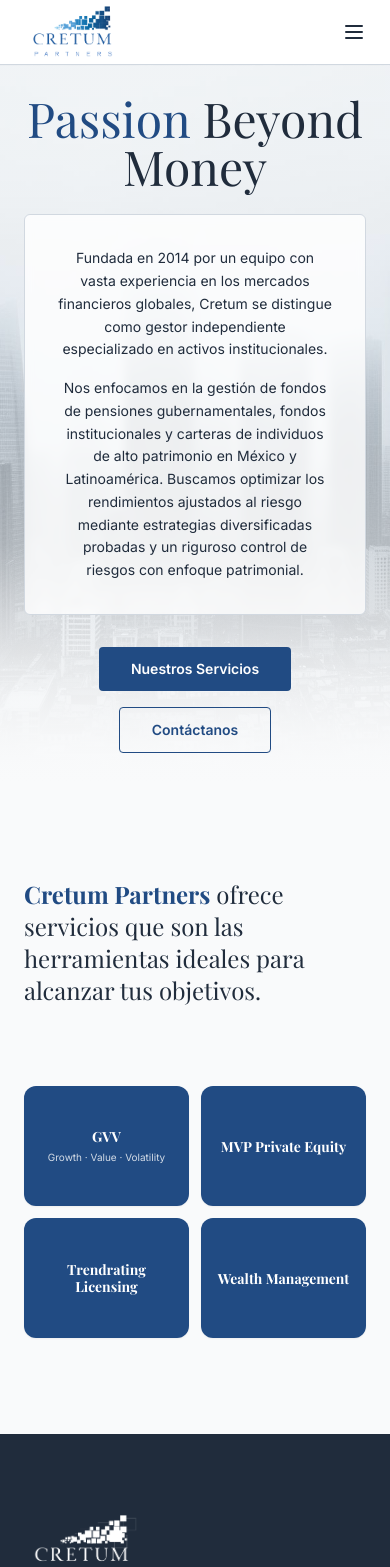
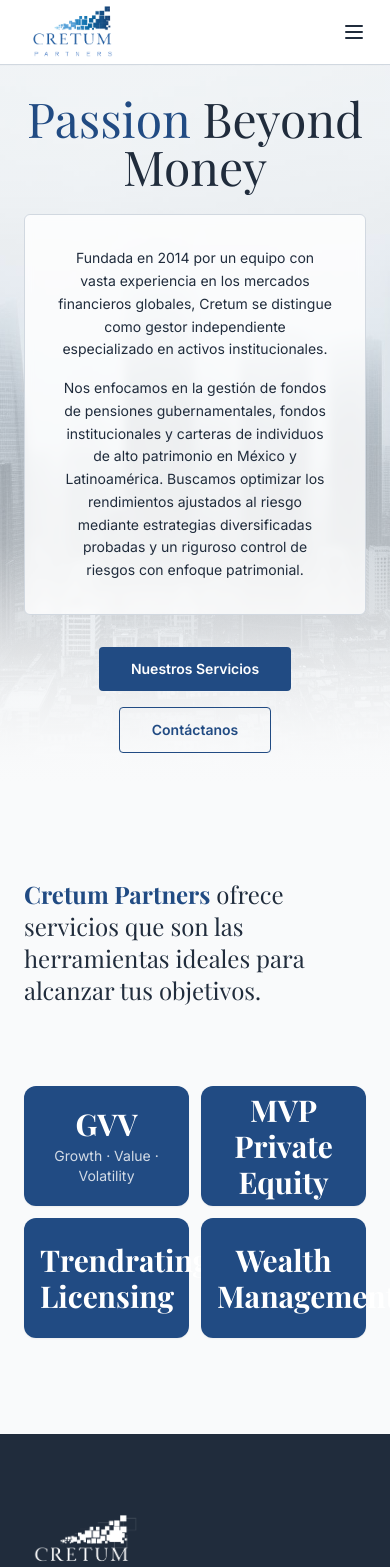
Before and after one commit to ANGEL-0G/Cretum-Website, a React (Vite) app: page / in a window 390 px wide. Shown: the top 1567 px of the page. Built offline with nearby package versions, Linux system fonts and the light colour scheme; the HTML template or start-up script is replaced by a standard one; a web font is replaced by a local one.

Commit message:
Visual edit in Lovable
Edited UI in Lovable

```diff
--- a/src/components/HeroSection.tsx
+++ b/src/components/HeroSection.tsx
@@ -12,7 +12,7 @@ export function HeroSection() {
 
       <div className="relative z-10 max-w-4xl mx-auto px-6 text-center">
         <h1 className="text-5xl md:text-7xl font-serif mb-6 animate-fade-in">
-          <em className="text-primary not-italic">{t("hero.title.1")}</em>{" "}
+          <em className="text-primary not-italic font-serif font-medium">{t("hero.title.1")}</em>{" "}
           <span className="text-foreground">{t("hero.title.2")}</span>
         </h1>
 
@@ -30,6 +30,6 @@ export function HeroSection() {
           </a>
         </div>
       </div>
-    </section>
-  );
+    </section>);
+
 }
--- a/src/components/ServicesSection.tsx
+++ b/src/components/ServicesSection.tsx
@@ -16,8 +16,8 @@ export function ServicesSection() {
   { title: "GVV", subtitle: "Growth · Value · Volatility", onClick: () => setGvvOpen(true) },
   { title: "MVP Private Equity", subtitle: "", onClick: () => setMvpOpen(true) },
   { title: "Trendrating Licensing", subtitle: "", onClick: () => setTrOpen(true) },
-    { title: "Wealth Management", subtitle: "", onClick: () => setWmOpen(true) },
-  ];
+  { title: "Wealth Management", subtitle: "", onClick: () => setWmOpen(true) }];
+
 
   return (
     <section id="servicios" className="py-24 bg-background">
@@ -28,20 +28,20 @@ export function ServicesSection() {
         </h2>
 
         <div className="grid grid-cols-2 lg:grid-cols-4 gap-3 md:gap-6">
-          {services.map((service) => (
+          {services.map((service) =>
           <div
             key={service.title}
             onClick={service.onClick}
-              className="bg-primary text-primary-foreground rounded-xl h-[120px] md:h-[200px] p-4 md:p-8 flex flex-col items-center justify-center hover:opacity-90 transition-all duration-300 cursor-pointer shadow-sm hover:shadow-lg"
-            >
+            className="bg-primary text-primary-foreground rounded-xl h-[120px] md:h-[200px] p-4 md:p-8 flex flex-col items-center justify-center hover:opacity-90 transition-all duration-300 cursor-pointer shadow-sm hover:shadow-lg">
+
               <h3 className="text-sm md:text-3xl font-bold text-center leading-tight w-full">
-                <span className="block max-w-[190px] mx-auto">{service.title}</span>
+                <span className="block max-w-[190px] mx-auto text-3xl">{service.title}</span>
               </h3>
-              {service.subtitle && (
-                <p className="text-[10px] md:text-sm mt-1 md:mt-3 text-primary-foreground/80 text-center max-w-[190px]">{service.subtitle}</p>
+              {service.subtitle &&
+            <p className="md:text-sm mt-1 md:mt-3 text-primary-foreground/80 text-center max-w-[190px] text-sm">{service.subtitle}</p>
+            }
+            </div>
           )}
-            </div>
-          ))}
         </div>
       </div>
 
@@ -49,6 +49,6 @@ export function ServicesSection() {
       <MVPModal open={mvpOpen} onOpenChange={setMvpOpen} />
       <TrendratingModal open={trOpen} onOpenChange={setTrOpen} />
       <WealthManagementModal open={wmOpen} onOpenChange={setWmOpen} />
-    </section>
-  );
+    </section>);
+
 }
```
Lines whose indentation alone changed are shown as unchanged.
